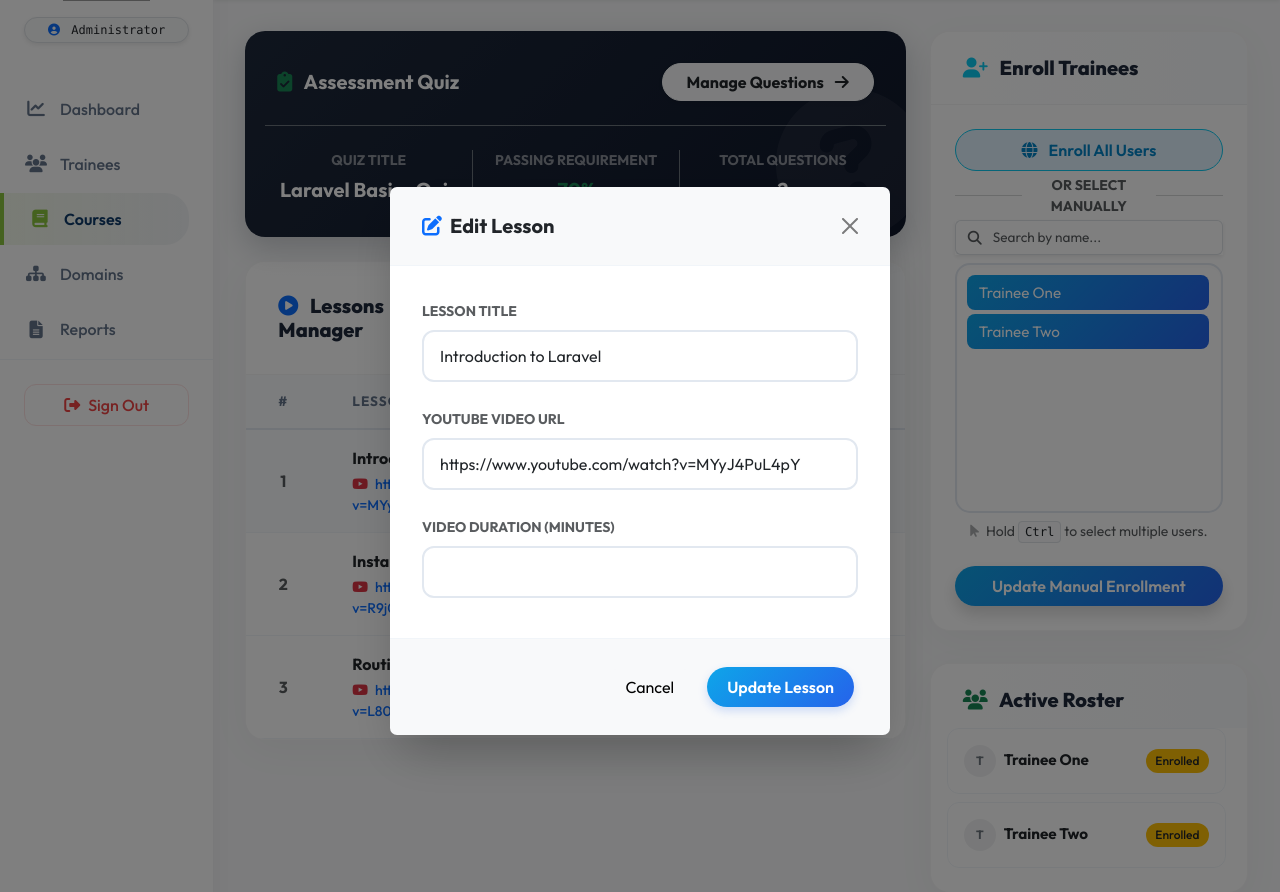
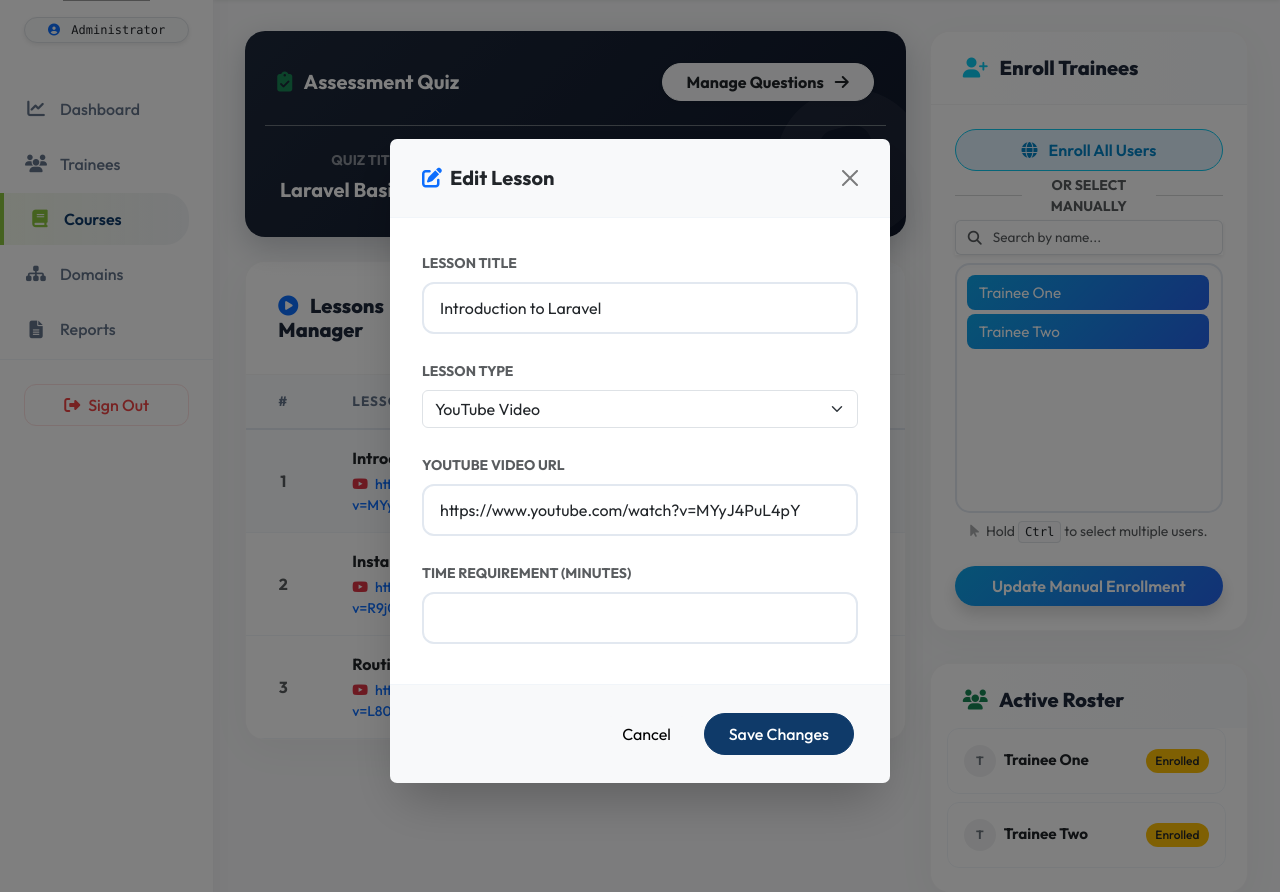
Before and after one commit to nandyalanaveenyadav11-source/Lms, a Laravel app: page /admin/courses/1 in a window 1280 px wide, after a click that opens the changed part. Shown: the part 96-988 px from the top of the page. Run offline with Laravel 12, Linux system fonts and the light colour scheme; a user stored in the database is signed in; data comes from the database, SQL or seed files in the repository; grey boxes are pictures that could not be loaded.

Commit message:
Added multi-format lesson support: Admins can now upload PDF documents alongside YouTube videos with a built-in trainee document viewer

```diff
--- a/app/Models/Lesson.php
+++ b/app/Models/Lesson.php
@@ -6,7 +6,7 @@
 
 class Lesson extends Model
 {
-    protected $fillable = ['course_id', 'title', 'video_url', 'duration_seconds', 'order'];
+    protected $fillable = ['course_id', 'title', 'type', 'video_url', 'content_path', 'duration_seconds', 'order'];
 
     public function course()
     {
@@ -15,8 +15,6 @@
 
     public function getEmbedUrlAttribute()
     {
-        // Convert YouTube URL to embed format
-        // Supports: https://www.youtube.com/watch?v=ID, https://youtu.be/ID, etc.
         $url = $this->video_url;
         $videoId = '';
 
@@ -26,4 +24,12 @@
 
         return $videoId ? "https://www.youtube.com/embed/{$videoId}" : null;
     }
+
+    public function getContentUrlAttribute()
+    {
+        if ($this->type === 'pdf' && $this->content_path) {
+            return asset('storage/' . $this->content_path);
+        }
+        return null;
+    }
 }
--- a/resources/views/admin/courses/show.blade.php
+++ b/resources/views/admin/courses/show.blade.php
@@ -179,7 +179,7 @@
                                     <!-- Edit Lesson Modal -->
                                     <div class="modal fade" id="editLessonModal{{ $lesson->id }}" tabindex="-1">
                                          <div class="modal-dialog modal-dialog-centered">
-                                            <form action="{{ route('admin.courses.lessons.update', [$course, $lesson]) }}" method="POST" class="w-100 text-start">
+                                             <form action="{{ route('admin.courses.lessons.update', [$course, $lesson]) }}" method="POST" enctype="multipart/form-data" class="w-100 text-start">
                                                  @csrf @method('PUT')
                                                  <div class="modal-content">
                                                      <div class="modal-header bg-light">
@@ -192,22 +192,50 @@
                                                              <input type="text" name="title" class="form-control" value="{{ $lesson->title }}" required>
                                                          </div>
                                                          <div class="mb-4">
+                                                             <label class="form-label fw-bold text-muted small text-uppercase">Lesson Type</label>
+                                                             <select name="type" class="form-select" id="lesson-type-edit-{{ $lesson->id }}" onchange="toggleLessonInputEdit('{{ $lesson->id }}', this.value)">
+                                                                 <option value="video" {{ $lesson->type == 'video' ? 'selected' : '' }}>YouTube Video</option>
+                                                                 <option value="pdf" {{ $lesson->type == 'pdf' ? 'selected' : '' }}>PDF Document</option>
+                                                             </select>
+                                                         </div>
+                                                         <div class="mb-4 {{ $lesson->type == 'pdf' ? 'd-none' : '' }}" id="video-input-group-edit-{{ $lesson->id }}">
                                                              <label class="form-label fw-bold text-muted small text-uppercase">YouTube Video URL</label>
-                                                            <input type="url" name="video_url" class="form-control" value="{{ $lesson->video_url }}" required>
+                                                             <input type="url" name="video_url" class="form-control" value="{{ $lesson->video_url }}">
+                                                         </div>
+                                                         <div class="mb-4 {{ $lesson->type == 'video' ? 'd-none' : '' }}" id="pdf-input-group-edit-{{ $lesson->id }}">
+                                                             <label class="form-label fw-bold text-muted small text-uppercase">Replace PDF (Optional)</label>
+                                                             @if($lesson->content_path)
+                                                                <div class="small text-muted mb-2"><i class="fas fa-file-pdf me-1"></i> Current file: {{ basename($lesson->content_path) }}</div>
+                                                             @endif
+                                                             <input type="file" name="pdf_file" class="form-control" accept="application/pdf">
                                                          </div>
                                                          <div class="mb-2">
-                                                            <label class="form-label fw-bold text-muted small text-uppercase">Video Duration (Minutes)</label>
+                                                             <label class="form-label fw-bold text-muted small text-uppercase">Time Requirement (Minutes)</label>
                                                              <input type="number" name="duration_minutes" class="form-control" value="{{ $lesson->duration_seconds ? floor($lesson->duration_seconds / 60) : '' }}">
                                                          </div>
                                                      </div>
                                                      <div class="modal-footer bg-light">
                                                          <button type="button" class="btn btn-light rounded-pill px-4" data-bs-dismiss="modal">Cancel</button>
-                                                        <button type="submit" class="btn btn-gradient-primary">Update Lesson</button>
+                                                         <button type="submit" class="btn btn-primary rounded-pill px-4">Save Changes</button>
                                                      </div>
                                                  </div>
                                              </form>
                                          </div>
                                      </div>
+
+                                     <script>
+                                        function toggleLessonInputEdit(id, type) {
+                                            const videoGroup = document.getElementById('video-input-group-edit-' + id);
+                                            const pdfGroup = document.getElementById('pdf-input-group-edit-' + id);
+                                            if (type === 'pdf') {
+                                                videoGroup.classList.add('d-none');
+                                                pdfGroup.classList.remove('d-none');
+                                            } else {
+                                                videoGroup.classList.remove('d-none');
+                                                pdfGroup.classList.add('d-none');
+                                            }
+                                        }
+                                     </script>
                                 </td>
                             </tr>
                             @empty
@@ -323,7 +351,7 @@
 
     <div class="modal fade" id="addLessonModal" tabindex="-1">
         <div class="modal-dialog modal-dialog-centered">
-            <form action="{{ route('admin.courses.lessons.store', $course) }}" method="POST" class="w-100">
+            <form action="{{ route('admin.courses.lessons.store', $course) }}" method="POST" enctype="multipart/form-data" class="w-100">
                 @csrf
                 <div class="modal-content">
                     <div class="modal-header bg-light">
@@ -336,13 +364,24 @@
                             <input type="text" name="title" class="form-control" placeholder="e.g. Introduction to Routing" required>
                         </div>
                         <div class="mb-4">
+                            <label class="form-label fw-bold text-muted small text-uppercase">Lesson Type</label>
+                            <select name="type" class="form-select" id="lesson-type-select" onchange="toggleLessonInput(this.value)">
+                                <option value="video">YouTube Video</option>
+                                <option value="pdf">PDF Document</option>
+                            </select>
+                        </div>
+                        <div class="mb-4" id="video-input-group">
                             <label class="form-label fw-bold text-muted small text-uppercase">YouTube Video URL</label>
-                            <input type="url" name="video_url" class="form-control" placeholder="https://www.youtube.com/watch?v=..." required>
+                            <input type="url" name="video_url" class="form-control" placeholder="https://www.youtube.com/watch?v=...">
+                        </div>
+                        <div class="mb-4 d-none" id="pdf-input-group">
+                            <label class="form-label fw-bold text-muted small text-uppercase">Upload PDF Lesson</label>
+                            <input type="file" name="pdf_file" class="form-control" accept="application/pdf">
                         </div>
                         <div class="mb-2">
-                            <label class="form-label fw-bold text-muted small text-uppercase">Video Duration (Minutes)</label>
+                            <label class="form-label fw-bold text-muted small text-uppercase">Time Requirement (Minutes)</label>
                             <input type="number" name="duration_minutes" class="form-control" placeholder="e.g. 15">
-                            <div class="form-text small">Leave blank to just show lesson count instead of time.</div>
+                            <div class="form-text small">How long should it take to complete this lesson?</div>
                         </div>
                     </div>
                     <div class="modal-footer bg-light">
@@ -353,6 +392,20 @@
             </form>
         </div>
     </div>
+
+    <script>
+        function toggleLessonInput(type) {
+            const videoGroup = document.getElementById('video-input-group');
+            const pdfGroup = document.getElementById('pdf-input-group');
+            if (type === 'pdf') {
+                videoGroup.classList.add('d-none');
+                pdfGroup.classList.remove('d-none');
+            } else {
+                videoGroup.classList.remove('d-none');
+                pdfGroup.classList.add('d-none');
+            }
+        }
+    </script>
 
     <div class="modal fade" id="createQuizModal" tabindex="-1">
         <div class="modal-dialog modal-dialog-centered">
```
Also changed, not shown: app/Http/Controllers/Admin/LessonController.php (+26 -4 lines), resources/views/trainee/courses/show.blade.php (+14 -3 lines), database/migrations/2026_04_10_085303_add_type_and_content_to_lessons_table.php (added). Lines whose indentation alone changed are shown as unchanged.
